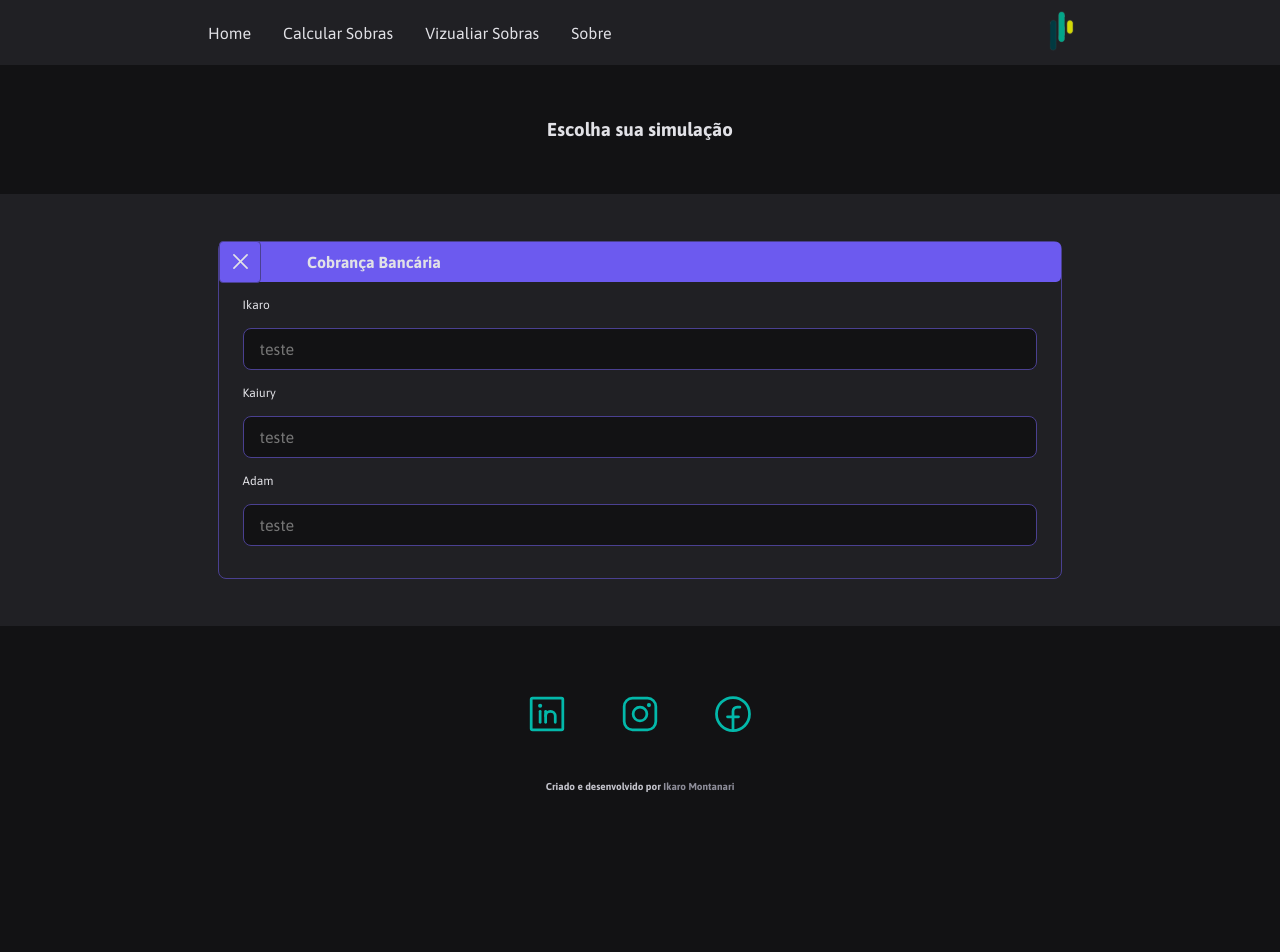
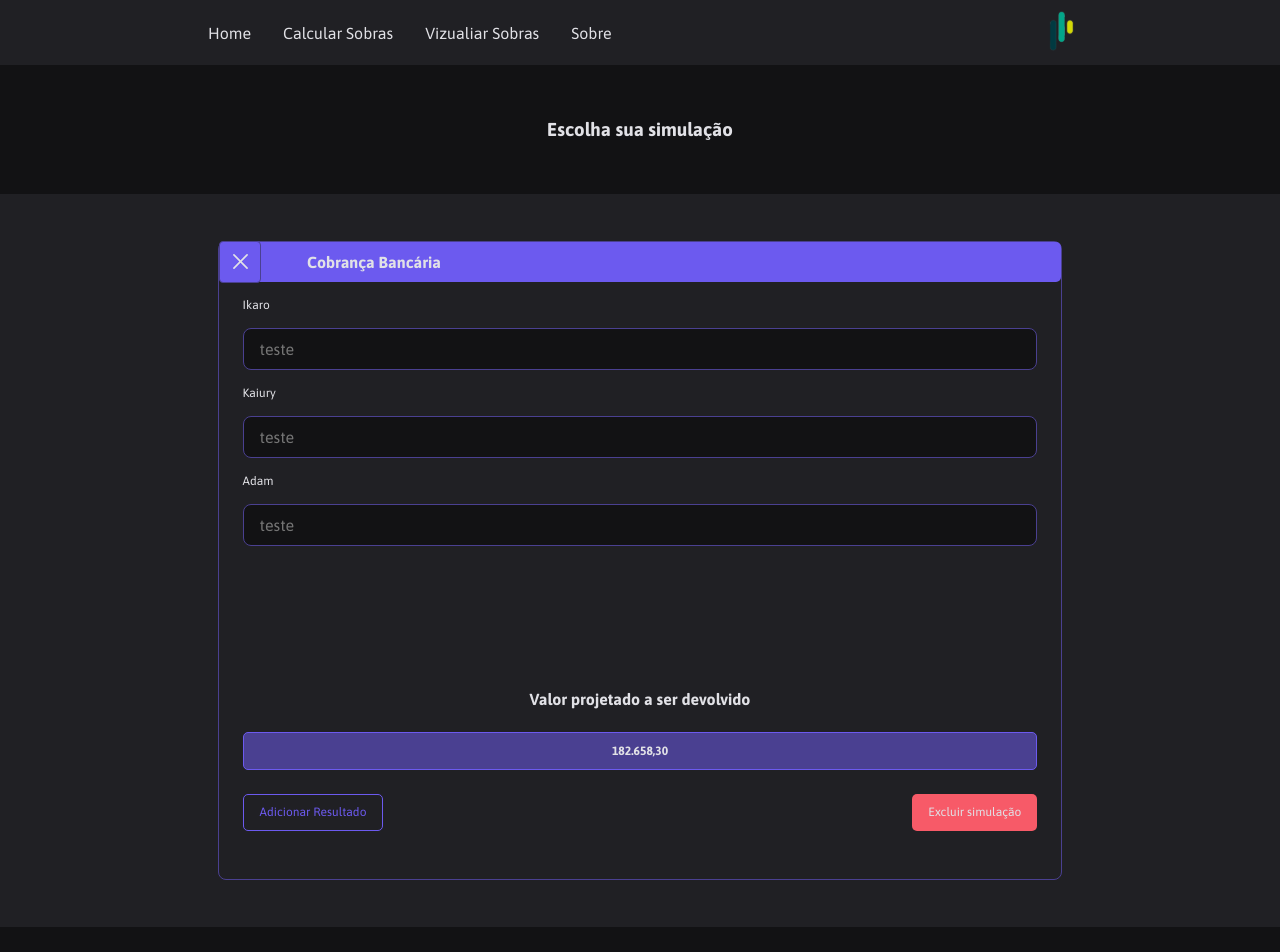
Before and after one commit to montanari2019/calc-profit, a React (Create React App) app: page /profit in a window 1280 px wide. Shown: the top 952 px of the page. Before the commit the page ends 834 px from the top, so only its background shows below. Built offline with nearby package versions, Linux system fonts and the light colour scheme.

Commit message:
style profit calc open ok

```diff
--- a/src/components/footer/Footer.module.css
+++ b/src/components/footer/Footer.module.css
@@ -28,3 +28,7 @@
     text-decoration: none;
     color: var(--gray-300);
 }
+
+.aLogos:hover{
+    color: var(--turquoise-light);
+}
--- a/src/components/profitItem/cobrancaBancaria/CobrancaProfit.module.css
+++ b/src/components/profitItem/cobrancaBancaria/CobrancaProfit.module.css
@@ -41,3 +41,10 @@
 .strong{
     margin-left: 2.875rem;
 }
+
+.sectionDisplay{
+    display: flex;
+    flex-direction: column;
+    align-content: space-between;
+
+}
--- a/src/components/profitItem/cobrancaBancaria/CobrancaProfit.tsx
+++ b/src/components/profitItem/cobrancaBancaria/CobrancaProfit.tsx
@@ -1,19 +1,23 @@
 import { Plus } from "phosphor-react";
 import { useState } from "react";
 import { InputProfitItem } from "../inputProfitItem/InputProfitItem";
+import { ResultButtonItem } from "../resultButtonItem/ResultButtonItem";
 import styleCobrancaProfit from "./CobrancaProfit.module.css";
 
 export function CobrancaProfit() {
   const [cardOpen, setCardOpen] = useState<Boolean>(false);
 
   return (
-
     <div>
       <div className={styleCobrancaProfit.cardBody}>
         <section className={styleCobrancaProfit.cardOpen}>
           <section className={styleCobrancaProfit.ajustButtonCard}>
             <div className={styleCobrancaProfit.iconOpen}>
-              <Plus color="#E1E1E6" size={27}  className={styleCobrancaProfit.iconPlusOpen}/>
+              <Plus
+                color="#E1E1E6"
+                size={27}
+                className={styleCobrancaProfit.iconPlusOpen}
+              />
             </div>
 
             <strong className={styleCobrancaProfit.strong}>
@@ -22,15 +26,30 @@
           </section>
         </section>
 
-        <InputProfitItem labelName={"Ikaro"} inputType={"text"} placeholderName={"teste"}/>
-        <InputProfitItem labelName={"Kaiury"} inputType={"password"} placeholderName={"teste"}/>
-        <InputProfitItem labelName={"Adam"} inputType={"email"} placeholderName={"teste"}/>
+        <section className={styleCobrancaProfit.sectionDisplay}>
+          <div>
+            <InputProfitItem
+              labelName={"Ikaro"}
+              inputType={"text"}
+              placeholderName={"teste"}
+            />
+            <InputProfitItem
+              labelName={"Kaiury"}
+              inputType={"password"}
+              placeholderName={"teste"}
+            />
+            <InputProfitItem
+              labelName={"Adam"}
+              inputType={"email"}
+              placeholderName={"teste"}
+            />
+          </div>
 
-
-
+          <div>
+            <ResultButtonItem/>
+          </div>
+        </section>
       </div>
-
-
     </div>
   );
 }
--- /dev/null
+++ b/src/components/profitItem/resultButtonItem/ResultButtonItem.module.css
@@ -0,0 +1,63 @@
+.container{
+    display: flex;
+    flex-direction: column;
+    margin: 8rem 1.475rem 1rem 1.475rem;
+    padding-top: 1rem;
+
+}
+
+strong {
+    text-align: center;
+
+}
+
+.result{
+    margin: 1.5rem 0;
+    display: flex;
+    justify-content: center;
+    align-items: center;
+    font-size: 0.75rem;
+    background: var(--purple);
+    border: 1px solid var(--purple-light);
+    text-align: center;
+    border-radius: 5px;
+    height: 2.25rem;
+
+}
+.result:hover{
+    background: var(--purple-light);
+    transition: background-color 0.1s;
+}
+
+.buttonDisplay{
+    display: flex;
+    flex-direction: row;
+    justify-content: space-between;
+}
+
+.buttonAddResult{
+    font-size: 0.75rem;
+    padding: 0 1rem;
+    height: 2.31rem;
+    background: var(--gray-600);
+    color: var(--purple-light);
+    border: solid 1px var(--purple-light);
+    border-radius: 5px;
+}
+
+.buttonAddResult:hover{
+    background: var(--purple-light);
+    color: var(--gray-100);
+    transition: background-color 0.1s;
+}
+
+
+.buttonDeleteResult{
+    padding: 0 1rem;
+    height: 2.31rem;
+    font-size: 0.75rem;
+    background: var(--red-danger);
+    color: var(--gray-100);
+    border-radius: 5px;
+    border: none
+}
--- /dev/null
+++ b/src/components/profitItem/resultButtonItem/ResultButtonItem.tsx
@@ -0,0 +1,17 @@
+import styleResultButtonItem from "./ResultButtonItem.module.css"
+
+export function ResultButtonItem(){
+    return(
+        <div className={styleResultButtonItem.container}>
+            <strong>Valor projetado a ser devolvido</strong>
+            <div className={styleResultButtonItem.result}>
+                <strong>182.658,30</strong>
+            </div>
+
+            <div className={styleResultButtonItem.buttonDisplay}>
+                <button className={styleResultButtonItem.buttonAddResult} type="button">Adicionar Resultado</button>
+                <button className={styleResultButtonItem.buttonDeleteResult} type="button">Excluir simulação</button>
+            </div>
+        </div>
+    )
+}
```
